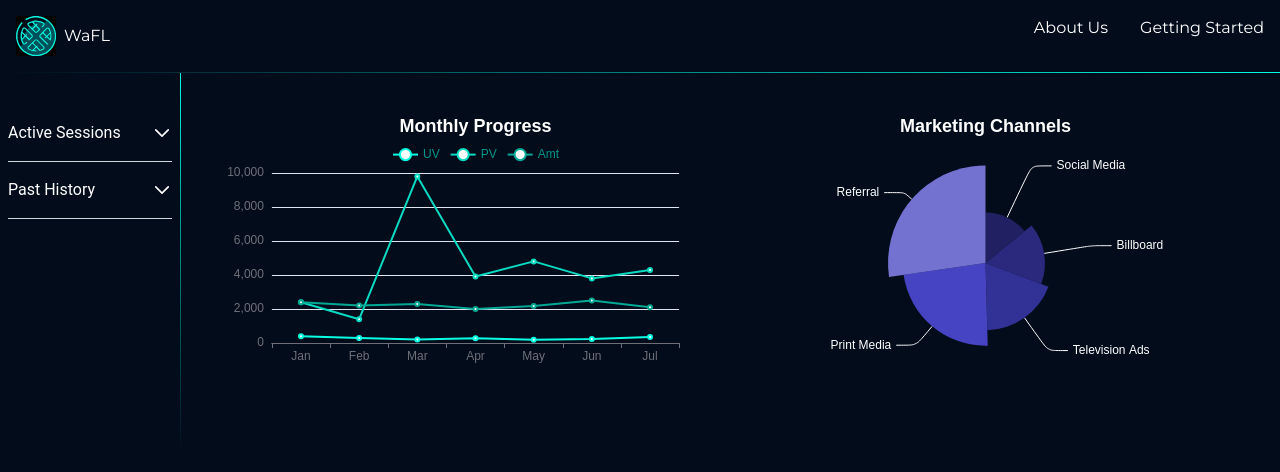
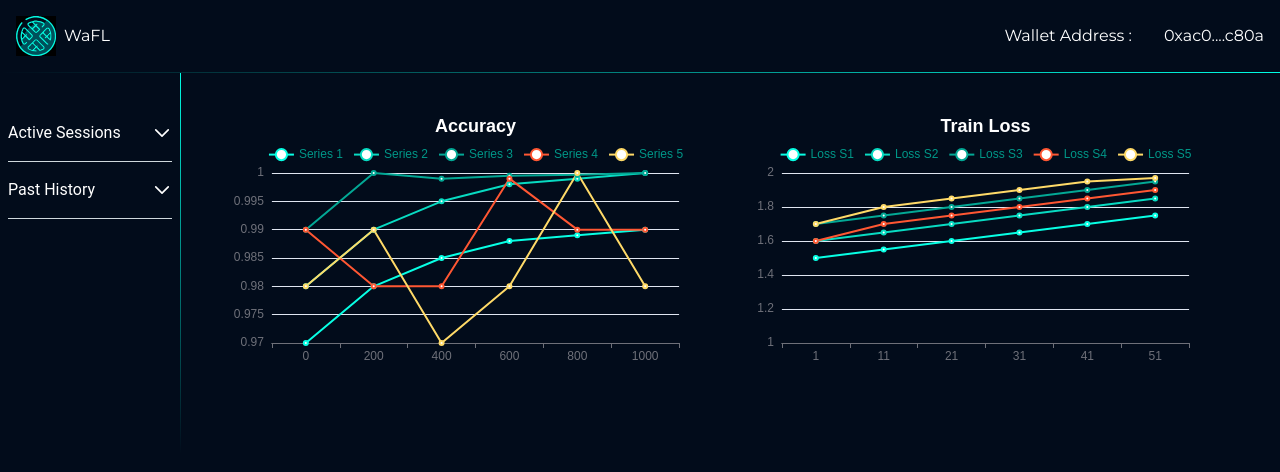
Before and after one commit to blackphin/WaFL, a React (Vite) app in the folder frontend/: page /dashboard in a window 1280 px wide. Shown: the top 472 px of the page. Built offline with nearby package versions, Linux system fonts and the light colour scheme; what @metamask/sdk-react, @okto_wallet/okto-connect-sdk, @suiet/wallet-kit, wagmi would draw is missing.

Commit message:
added-charts

```diff
--- a/frontend/src/App.jsx
+++ b/frontend/src/App.jsx
@@ -1,10 +1,11 @@
-import React from "react";
+import React, { useState } from "react";
 import { BrowserRouter, Routes, Route } from "react-router-dom";
 import { WagmiConfig, configureChains, createConfig, mainnet } from "wagmi";
 import { publicProvider } from "wagmi/providers/public";
 import Dashboard from "./components/Dashboard";
 import ChartContainer from "./components/ChartContainer";
 import "../src/App.css";
+import Login from "./components/Login";
 
 const { publicClient, webSocketPublicClient } = configureChains(
   [mainnet],
@@ -17,12 +18,38 @@ const config = createConfig({
 });
 
 const App = () => {
+  const [walletAddress, setWalletAddress] = useState("");
   return (
     <BrowserRouter>
       <WagmiConfig config={config}>
         <Routes>
-          <Route path="/" element={<Dashboard />} />
-          <Route path="/dashboard" element={<ChartContainer />} />
+          <Route
+            path="/"
+            element={
+              <Dashboard
+                walletAddress={walletAddress}
+                setWalletAddress={setWalletAddress}
+              />
+            }
+          />
+          <Route
+            path="/login"
+            element={
+              <Login
+                walletAddress={walletAddress}
+                setWalletAddress={setWalletAddress}
+              />
+            }
+          />
+          <Route
+            path="/dashboard"
+            element={
+              <ChartContainer
+                walletAddress={walletAddress}
+                setWalletAddress={setWalletAddress}
+              />
+            }
+          />
         </Routes>
       </WagmiConfig>
     </BrowserRouter>
--- a/frontend/src/Charts/PieLineContainer.jsx
+++ b/frontend/src/Charts/PieLineContainer.jsx
@@ -5,20 +5,28 @@ import ReactEcharts from "echarts-for-react";
 
 echarts.use([CanvasRenderer]);
 
-const data = [
-  { name: "Jan", uv: 400, pv: 2400, amt: 2400 },
-  { name: "Feb", uv: 300, pv: 1398, amt: 2210 },
-  { name: "Mar", uv: 200, pv: 9800, amt: 2290 },
-  { name: "Apr", uv: 278, pv: 3908, amt: 2000 },
-  { name: "May", uv: 189, pv: 4800, amt: 2181 },
-  { name: "Jun", uv: 239, pv: 3800, amt: 2500 },
-  { name: "Jul", uv: 349, pv: 4300, amt: 2100 },
+const dataAccuracy = [
+  { name: 0, uv1: 0.97, uv2: 0.98, uv3: 0.99, uv4: 0.99, uv5: 0.98 },
+  { name: 200, uv1: 0.98, uv2: 0.99, uv3: 1.0, uv4: 0.98, uv5: 0.99 },
+  { name: 400, uv1: 0.985, uv2: 0.995, uv3: 0.999, uv4: 0.98, uv5: 0.97 },
+  { name: 600, uv1: 0.988, uv2: 0.998, uv3: 0.9995, uv4: 0.999, uv5: 0.98 },
+  { name: 800, uv1: 0.989, uv2: 0.999, uv3: 0.9997, uv4: 0.99, uv5: 1.0 },
+  { name: 1000, uv1: 0.99, uv2: 1.0, uv3: 1.0, uv4: 0.99, uv5: 0.98 },
+];
+
+const dataLoss = [
+  { name: 1, uv1: 1.5, uv2: 1.6, uv3: 1.7, uv4: 1.6, uv5: 1.7 },
+  { name: 11, uv1: 1.55, uv2: 1.65, uv3: 1.75, uv4: 1.7, uv5: 1.8 },
+  { name: 21, uv1: 1.6, uv2: 1.7, uv3: 1.8, uv4: 1.75, uv5: 1.85 },
+  { name: 31, uv1: 1.65, uv2: 1.75, uv3: 1.85, uv4: 1.8, uv5: 1.9 },
+  { name: 41, uv1: 1.7, uv2: 1.8, uv3: 1.9, uv4: 1.85, uv5: 1.95 },
+  { name: 51, uv1: 1.75, uv2: 1.85, uv3: 1.95, uv4: 1.9, uv5: 1.97 },
 ];
 
 const LineChartComponent = () => {
   const option = {
     title: {
-      text: "Monthly Progress",
+      text: "Accuracy",
       left: "center",
       textStyle: {
         color: "#ffffff",
@@ -31,43 +39,61 @@ const LineChartComponent = () => {
       },
     },
     legend: {
-      data: ["UV", "PV", "Amt"],
+      data: ["Series 1", "Series 2", "Series 3", "Series 4", "Series 5"],
       top: 30,
-      color: "#ffffff",
       textStyle: {
         color: "#009788",
       },
     },
     xAxis: {
       type: "category",
-      data: data.map((entry) => entry.name),
+      data: dataAccuracy.map((entry) => entry.name),
+      interval: 200,
     },
     yAxis: {
       type: "value",
+      min: 0.97,
+      max: 1.0,
     },
     series: [
       {
-        name: "UV",
+        name: "Series 1",
         type: "line",
-        data: data.map((entry) => entry.uv),
+        data: dataAccuracy.map((entry) => entry.uv1),
         itemStyle: {
           color: "#08FFE4",
         },
       },
       {
-        name: "PV",
+        name: "Series 2",
         type: "line",
-        data: data.map((entry) => entry.pv),
+        data: dataAccuracy.map((entry) => entry.uv2),
         itemStyle: {
-          color: "#08dbc2", // Change the color to blue shade
+          color: "#08dbc2",
         },
       },
       {
-        name: "Amt",
+        name: "Series 3",
         type: "line",
-        data: data.map((entry) => entry.amt),
+        data: dataAccuracy.map((entry) => entry.uv3),
         itemStyle: {
-          color: "#03a895", // Change the color to blue shade
+          color: "#03a895",
+        },
+      },
+      {
+        name: "Series 4",
+        type: "line",
+        data: dataAccuracy.map((entry) => entry.uv4),
+        itemStyle: {
+          color: "#ff5733",
+        },
+      },
+      {
+        name: "Series 5",
+        type: "line",
+        data: dataAccuracy.map((entry) => entry.uv5),
+        itemStyle: {
+          color: "#ffda68",
         },
       },
     ],
@@ -84,70 +110,92 @@ const LineChartComponent = () => {
   );
 };
 
-export function PieChartComponent() {
+const LineChartComponentLoss = () => {
   const option = {
     title: {
-      text: "Marketing Channels",
+      text: "Train Loss",
       left: "center",
-      top: 0,
       textStyle: {
         color: "#ffffff",
       },
     },
     tooltip: {
-      trigger: "item",
+      trigger: "axis",
+      axisPointer: {
+        type: "cross",
+      },
     },
-    visualMap: {
-      show: false,
-      min: 80,
-      max: 600,
-      inRange: {
-        colorLightness: [0, 1],
+    legend: {
+      data: ["Loss S1", "Loss S2", "Loss S3", "Loss S4", "Loss S5"],
+      top: 30,
+      textStyle: {
+        color: "#009788",
       },
+    },
+    xAxis: {
+      type: "category",
+      data: dataLoss.map((entry) => entry.name),
+      interval: 10,
+    },
+    yAxis: {
+      type: "value",
+      min: 1.0,
+      max: 2.0,
     },
     series: [
       {
-        name: "Access From",
-        type: "pie",
-        radius: "65%",
-        center: ["50%", "50%"],
-        data: [
-          { value: 212, name: "Social Media" },
-          { value: 410, name: "Referral" },
-          { value: 348, name: "Print Media" },
-          { value: 283, name: "Television Ads" },
-          { value: 250, name: "Billboard" },
-        ].sort(function (a, b) {
-          return a.value - b.value;
-        }),
-        roseType: "radius",
-        label: {
-          color: "rgba(255, 255, 255)",
+        name: "Loss S1",
+        type: "line",
+        data: dataLoss.map((entry) => entry.uv1),
+        itemStyle: {
+          color: "#08FFE4",
         },
-        labelLine: {
-          lineStyle: {
-            color: "rgba(255, 255, 255)",
-          },
-          smooth: 0.2,
-          length: 10,
-          length2: 20,
+      },
+      {
+        name: "Loss S2",
+        type: "line",
+        data: dataLoss.map((entry) => entry.uv2),
+        itemStyle: {
+          color: "#08dbc2",
         },
-        // CHANGE!!!
+      },
+      {
+        name: "Loss S3",
+        type: "line",
+        data: dataLoss.map((entry) => entry.uv3),
         itemStyle: {
-          color: "#3937aa",
+          color: "#03a895",
         },
-        animationType: "scale",
-        animationEasing: "easeOutExpo",
-        animationDelay: 100,
+      },
+      {
+        name: "Loss S4",
+        type: "line",
+        data: dataLoss.map((entry) => entry.uv4),
+        itemStyle: {
+          color: "#ff5733",
+        },
+      },
+      {
+        name: "Loss S5",
+        type: "line",
+        data: dataLoss.map((entry) => entry.uv5),
+        itemStyle: {
+          color: "#ffda68",
+        },
       },
     ],
   };
+
   return (
-    <div style={{ width: "50%", height: "300px" }}>
-      <ReactEcharts option={option} />
+    <div style={{ width: "50%", height: "100%" }}>
+      <ReactEcharts
+        option={option}
+        style={{ width: "100%", height: "300px" }}
+        opts={{ renderer: "canvas" }}
+      />
     </div>
   );
-}
+};
 
 const PieLineContainer = () => {
   return (
@@ -158,7 +206,7 @@ const PieLineContainer = () => {
       className="p-10 w-full"
     >
       <LineChartComponent />
-      <PieChartComponent />
+      <LineChartComponentLoss />
     </div>
   );
 };
--- a/frontend/src/components/ChartContainer.jsx
+++ b/frontend/src/components/ChartContainer.jsx
@@ -2,7 +2,9 @@ import React from "react";
 import PieLineContainer from "../Charts/PieLineContainer";
 import NavbarComponent from "./NavbarComponent";
 
-const ChartContainer = () => {
+const ChartContainer = ({ walletAddress, setWalletAddress }) => {
+  console.log(walletAddress);
+
   return (
     <>
       <div className="bg-[#020C1B] h-screen flex flex-col w-full">
@@ -17,15 +19,15 @@ const ChartContainer = () => {
             <img src="/public/logo1.svg" className="w-10" />
             WaFL
           </div>
-          <div className="ml-auto flex gap-8">
-            <div>About Us</div>
-            <div>Getting Started</div>
+          <div className="ml-auto flex gap-8 text-white items-center">
+            <span>Wallet Address :</span>0xac0....c80a
           </div>
         </div>
         <div className="flex">
           <NavbarComponent />
           <PieLineContainer />
         </div>
+
       </div>
     </>
   );
--- a/frontend/src/components/Dashboard.jsx
+++ b/frontend/src/components/Dashboard.jsx
@@ -1,14 +1,14 @@
 import React from "react";
 import LandingPage from "./LandingPage";
 import About from "./About";
-import Login from "./Login";
+// import NotificationComponent from "./NotificationComponent";
 
 const Dashboard = () => {
   return (
     <div className="px-10 bg-[#020C1B] h-full w-full">
+      {/* <NotificationComponent /> */}
       <LandingPage />
       <About />
-      <Login/>
     </div>
   );
 };
--- a/frontend/src/components/Login.jsx
+++ b/frontend/src/components/Login.jsx
@@ -1,9 +1,11 @@
-import React, { useState } from "react";
+import React, { useState, useEffect } from "react";
 import { ConnectButton } from "@suiet/wallet-kit";
 import { Player, Controls } from "@lottiefiles/react-lottie-player";
 import { useSDK } from "@metamask/sdk-react";
+import { useWallet } from "@suiet/wallet-kit";
 import { OktoConnector } from "@okto_wallet/okto-connect-sdk";
 import { useConnect } from "wagmi";
+import { Link, useNavigate } from "react-router-dom";
 
 const oktoConnector = new OktoConnector({
   options: {
@@ -11,26 +13,39 @@ const oktoConnector = new OktoConnector({
   },
 });
 
-const Login = () => {
-  const [account, setAccount] = useState();
-  const { sdk, connected, connecting, provider, chainId } = useSDK();
+const Login = ({ walletAddress, setWalletAddress }) => {
+  const { sdk, connected, chainId } = useSDK();
   const { connect: connectWithWagmi } = useConnect({
     connector: oktoConnector,
   });
+  const navigate = useNavigate();
 
+  const wallet = useWallet();
   const connectToMetamask = async () => {
     try {
       const accounts = await sdk?.connect();
-      setAccount(accounts?.[0]);
+      if (accounts?.[0]) {
+        setWalletAddress(accounts[0]);
+        navigate("/dashboard");
+      }
     } catch (err) {
       console.warn("Failed to connect to Metamask:", err);
     }
   };
 
+  console.log(walletAddress);
+
+  useEffect(() => {
+    if (wallet.account && wallet.account.address) {
+      setWalletAddress(wallet.account.address);
+      navigate("/dashboard");
+    }
+  }, [wallet.account]);
+
   return (
     <div className="h-screen">
       <div
-        className="p-8 h-full rounded-md"
+        className="p-8 h-full"
         style={{
           background:
             "rgb(0,54,59) radial-gradient(circle, rgba(0,54,59,1) 0%, rgba(2,12,27,1) 100%)",
@@ -38,6 +53,9 @@ const Login = () => {
           backgroundColor: "rgba(0, 54, 59, 0.4)",
         }}
       >
+        <Link to="/" className="text-white">
+          <span>Back</span>
+        </Link>
         <h1 className="font-semibold text-white text-4xl text-center p-8">
           Sign Up / Login
         </h1>
@@ -60,15 +78,6 @@ const Login = () => {
               </span>
               <img src="/public/metamask.svg" alt="Metamask" className="w-8" />
             </button>
-            {connected && (
-              <div>
-                <>
-                  {chainId && `Connected chain: ${chainId}`}
-                  <p></p>
-                  {account && `Connected account: ${account}`}
-                </>
-              </div>
-            )}
             <ConnectButton
               style={{
                 backgroundColor: "transparent",
@@ -95,12 +104,14 @@ const Login = () => {
                 width: "100%",
               }}
               className="px-4 w-100 py-4 font-semibold rounded-2xl"
-              onClick={() => connectWithWagmi()}
+              onClick={() => {
+                connectWithWagmi();
+              }}
             >
               <span>
                 CONNECT <span className="pl-4">via</span>
               </span>
-              <img src="/public/okto.svg" alt="Metamask" className="w-24" />
+              <img src="/public/okto.svg" alt="OktoWallet" className="w-24" />
             </button>
           </div>
           <div>
--- /dev/null
+++ b/package.json
@@ -0,0 +1,5 @@
+{
+  "dependencies": {
+    "@pushprotocol/uiweb": "^1.1.15"
+  }
+}
```
Also changed, not shown: frontend/src/Push.jsx (deleted, +0 -13 lines), frontend/src/components/LandingPage.jsx (+5 -5 lines), frontend/src/components/NotificationComponent.jsx (added, +65 -0 lines).
